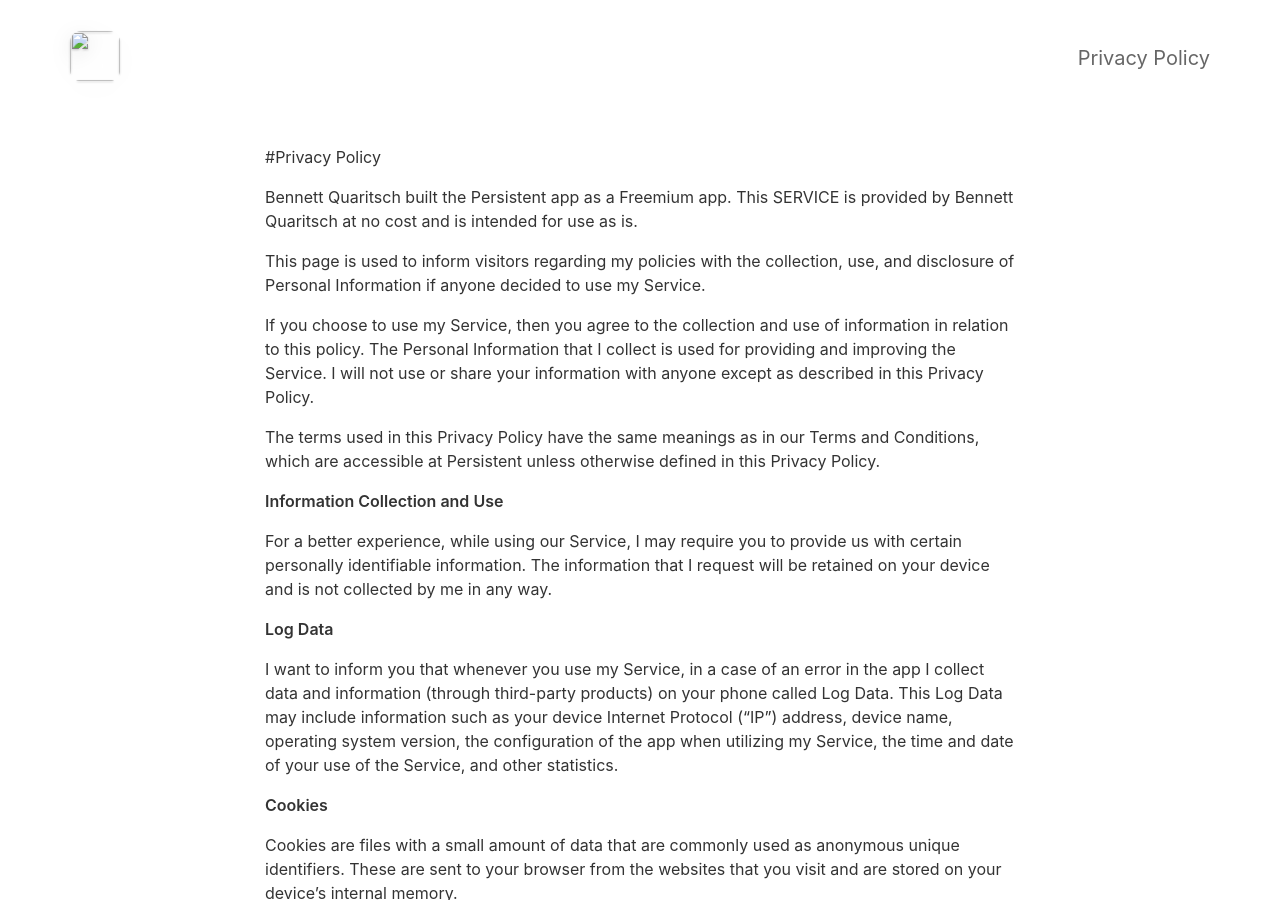
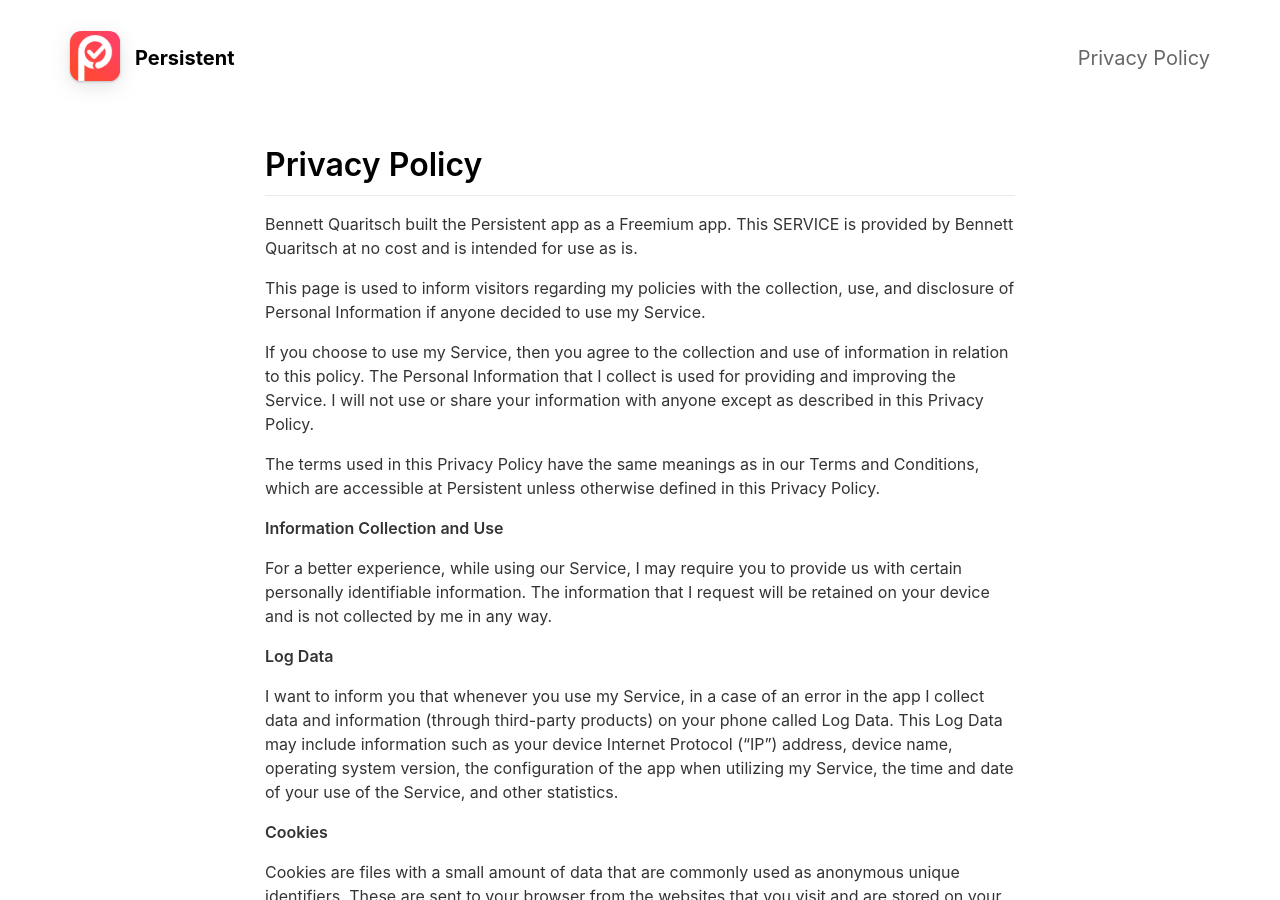
Before and after one commit to BennettQuaritsch/persistent-landing-page, a Jekyll site: the page built from _pages/privacypolicy.md, in a window 1280 px wide and 900 px high. Built offline with Jekyll 4.4.1, drawn with Linux system fonts in a browser that asks for light colours; nearby versions of some CDN libraries.

Commit message:
Icon added

```diff
--- a/_config.yml
+++ b/_config.yml
@@ -10,8 +10,8 @@
 presskit_download_link                    :                                          # Enter a link to downloadable file or (e.g. public Dropbox link to a .zip file).
                                                                                       # Or upload your press kit file to assets and set path accordingly (e.g. "assets/your_press_kit.zip").
 
-app_icon                                  : # assets/appicon.png                      # Automatically populates if not set and if iOS app ID is set.  Otherwise enter path to icon file manually.
-app_name                                  :                                           # Automatically populates if not set and if iOS app ID is set.  Otherwise enter manually.
+app_icon                                  : assets/Icon-App.png                    # Automatically populates if not set and if iOS app ID is set.  Otherwise enter path to icon file manually.
+app_name                                  : Persistent                              # Automatically populates if not set and if iOS app ID is set.  Otherwise enter manually.
 app_price                                 :                                           # Automatically populates if not set and if iOS app ID is set.  Otherwise enter manually.
 app_description                           : Stay persistent with your goals.
 
--- a/_pages/privacypolicy.md
+++ b/_pages/privacypolicy.md
@@ -4,7 +4,7 @@
 include_in_header: true
 ---
 
-#Privacy Policy
+# Privacy Policy
 
 Bennett Quaritsch built the Persistent app as a Freemium app. This SERVICE is provided by Bennett Quaritsch at no cost and is intended for use as is.
 
```
Also changed, not shown: assets/Icon-App.png (added), 2 other files.
